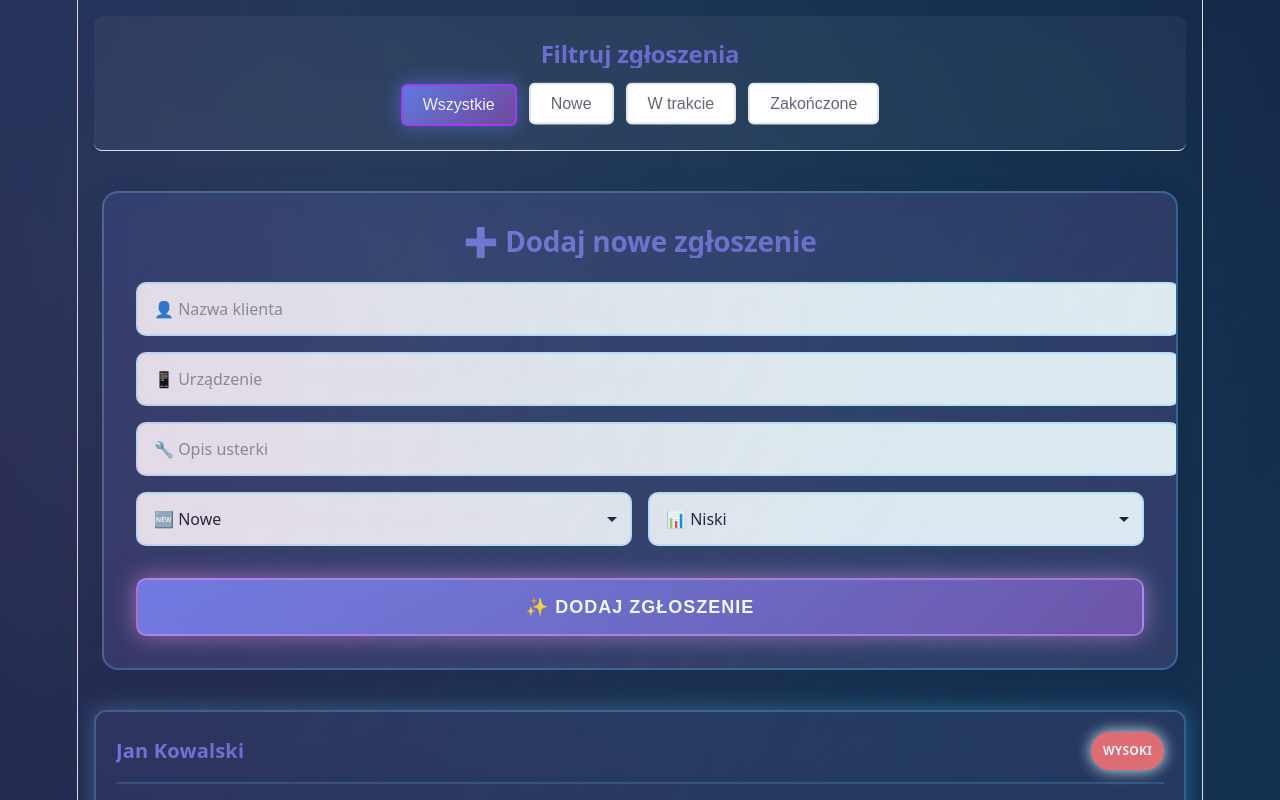
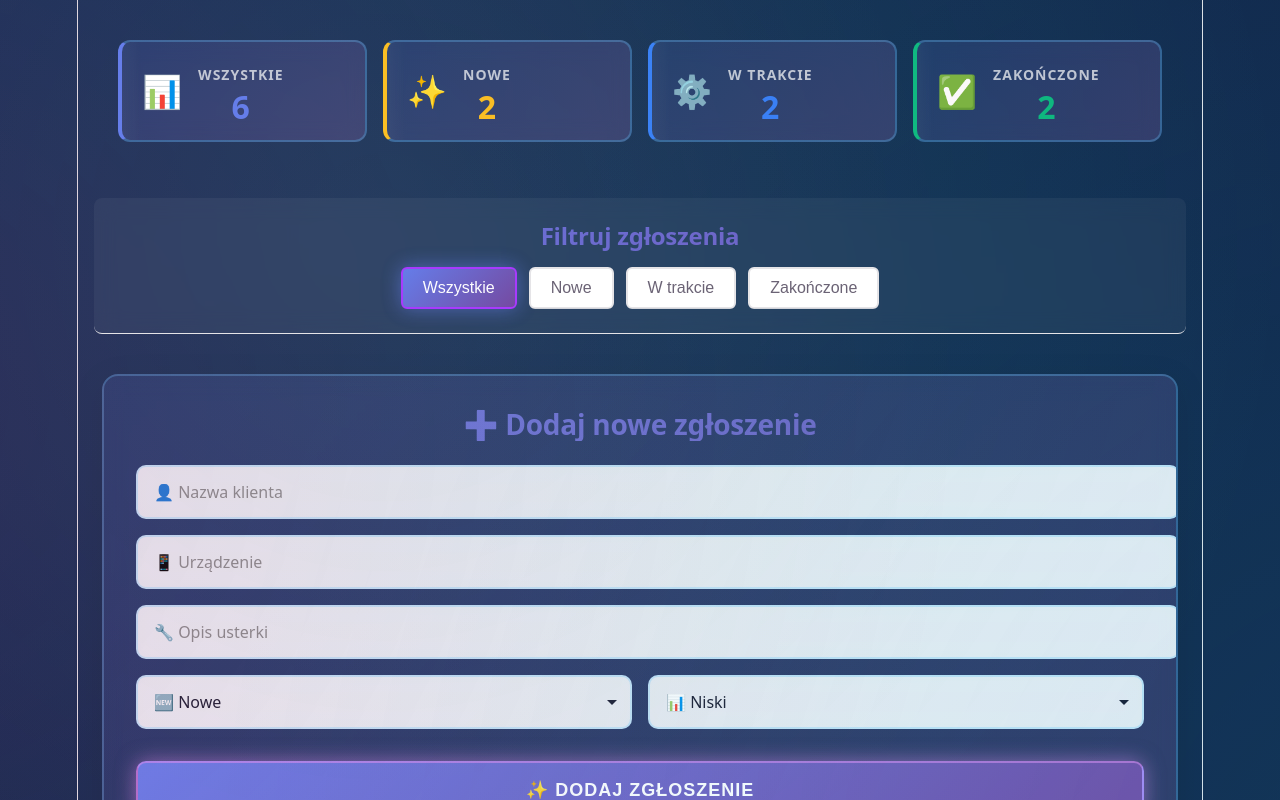
Before and after one commit to MateuszKasprzak2tc/panel-zgloszem-serwisowych, a React (Vite) app: page / in a window 1280 px wide. Shown: the top 800 px of the page. Built offline with nearby package versions, Linux system fonts and the light colour scheme.

Commit message:
Komponent Podsumowanie (liczniki wg statusu) Fixes #14

```diff
--- a/src/App.css
+++ b/src/App.css
@@ -1211,3 +1211,124 @@ body::before {
     padding: 10px;
   }
 }
+/* Summary Component Styles */
+.summary-container {
+  display: grid;
+  grid-template-columns: repeat(auto-fit, minmax(200px, 1fr));
+  gap: 16px;
+  padding: 24px;
+  margin: 16px;
+  animation: slideInLeft 0.6s ease-out;
+  position: relative;
+  z-index: 2;
+}
+
+.summary-card {
+  background: linear-gradient(135deg, rgba(102, 126, 234, 0.15) 0%, rgba(240, 147, 251, 0.15) 100%);
+  border: 2px solid rgba(100, 200, 255, 0.3);
+  border-radius: 12px;
+  padding: 20px;
+  display: flex;
+  align-items: center;
+  gap: 16px;
+  backdrop-filter: blur(10px);
+  transition: all 0.3s;
+  cursor: pointer;
+  overflow: hidden;
+  position: relative;
+
+  &::before {
+    content: "";
+    position: absolute;
+    top: 0;
+    left: -100%;
+    width: 100%;
+    height: 100%;
+    background: linear-gradient(90deg, transparent, rgba(255, 255, 255, 0.2), transparent);
+    animation: slideInLightEffect 3s infinite;
+  }
+
+  &:hover {
+    transform: translateY(-8px);
+    box-shadow: 0 15px 40px rgba(102, 126, 234, 0.3);
+    border-color: rgba(240, 147, 251, 0.8);
+  }
+}
+
+.summary-card.total {
+  border-left: 4px solid #667eea;
+
+  .summary-count {
+    color: #667eea;
+  }
+}
+
+.summary-card.new {
+  border-left: 4px solid #fbbf24;
+
+  .summary-count {
+    color: #fbbf24;
+  }
+}
+
+.summary-card.in-progress {
+  border-left: 4px solid #3b82f6;
+
+  .summary-count {
+    color: #3b82f6;
+  }
+}
+
+.summary-card.completed {
+  border-left: 4px solid #10b981;
+
+  .summary-count {
+    color: #10b981;
+  }
+}
+
+.summary-icon {
+  font-size: 32px;
+  animation: float 3s ease-in-out infinite;
+  position: relative;
+  z-index: 2;
+}
+
+.summary-content {
+  display: flex;
+  flex-direction: column;
+  gap: 6px;
+  position: relative;
+  z-index: 2;
+}
+
+.summary-label {
+  font-size: 14px;
+  font-weight: 600;
+  color: rgba(255, 255, 255, 0.7);
+  text-transform: uppercase;
+  letter-spacing: 1px;
+}
+
+.summary-count {
+  font-size: 32px;
+  font-weight: bold;
+  animation: pulse 2s ease-in-out infinite;
+}
+
+@media (max-width: 768px) {
+  .summary-container {
+    grid-template-columns: repeat(2, 1fr);
+    gap: 12px;
+    padding: 16px;
+    margin: 8px;
+  }
+
+  .summary-count {
+    font-size: 24px;
+  }
+
+  .summary-icon {
+    font-size: 24px;
+  }
+}
--- a/src/App.jsx
+++ b/src/App.jsx
@@ -1,5 +1,6 @@
 import { useEffect, useState } from "react";
 import axios from "axios";
+import Summary from "./components/Summary";
 import FilterStatus from "./components/FilterStatus";
 import TicketList from "./components/TicketList";
 import "./App.css";
@@ -43,16 +44,14 @@ function App() {
   }, []);
 
   const getFilteredTickets = (tickets, selectedFilter) => {
-    if (selectedFilter === "wszystkie") {
-      return tickets;
-    }
+    if (selectedFilter === "wszystkie") return tickets;
     return tickets.filter((ticket) => ticket.status === selectedFilter);
   };
-
-  const filteredTickets = getFilteredTickets(item, filter);
+  const filteredTickets = getFilteredTickets([...item, ...zgloszenia], filter);
 
   return (
     <>
+      <Summary tickets={[...item, ...zgloszenia]} />
       <FilterStatus currentFilter={filter} onFilterChange={setFilter} />
       <Form addTicket={(newTicket) => setZgloszenia([...zgloszenia, newTicket])} />
       <TicketList tickets={filteredTickets} />
--- /dev/null
+++ b/src/components/Summary.jsx
@@ -0,0 +1,46 @@
+import React from "react";
+
+function Summary({ tickets = [] }) {
+  const totalTickets = tickets.length;
+  const newTickets = tickets.filter((t) => t.status === "nowe").length;
+  const inProgressTickets = tickets.filter((t) => t.status === "w trakcie").length;
+  const completedTickets = tickets.filter((t) => t.status === "zakończone").length;
+
+  return (
+    <div className="summary-container">
+      <div className="summary-card total">
+        <div className="summary-icon">📊</div>
+        <div className="summary-content">
+          <span className="summary-label">Wszystkie</span>
+          <span className="summary-count">{totalTickets}</span>
+        </div>
+      </div>
+
+      <div className="summary-card new">
+        <div className="summary-icon">✨</div>
+        <div className="summary-content">
+          <span className="summary-label">Nowe</span>
+          <span className="summary-count">{newTickets}</span>
+        </div>
+      </div>
+
+      <div className="summary-card in-progress">
+        <div className="summary-icon">⚙️</div>
+        <div className="summary-content">
+          <span className="summary-label">W trakcie</span>
+          <span className="summary-count">{inProgressTickets}</span>
+        </div>
+      </div>
+
+      <div className="summary-card completed">
+        <div className="summary-icon">✅</div>
+        <div className="summary-content">
+          <span className="summary-label">Zakończone</span>
+          <span className="summary-count">{completedTickets}</span>
+        </div>
+      </div>
+    </div>
+  );
+}
+
+export default Summary;
```
Also changed, not shown: 1 other file (tests, documents, lock files or other folders).
